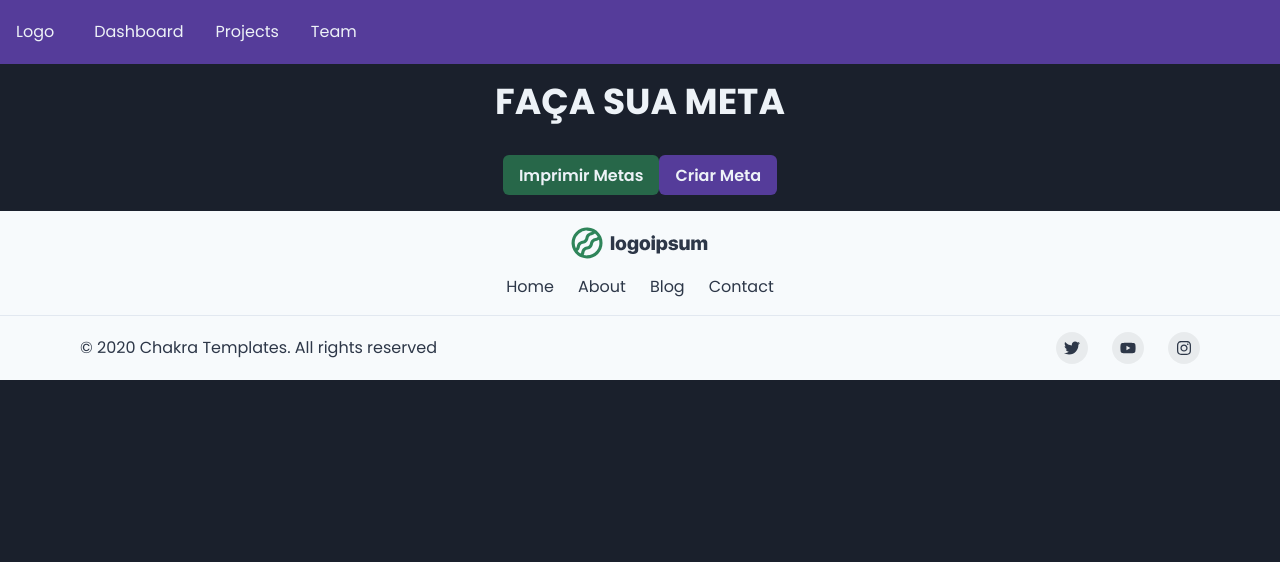
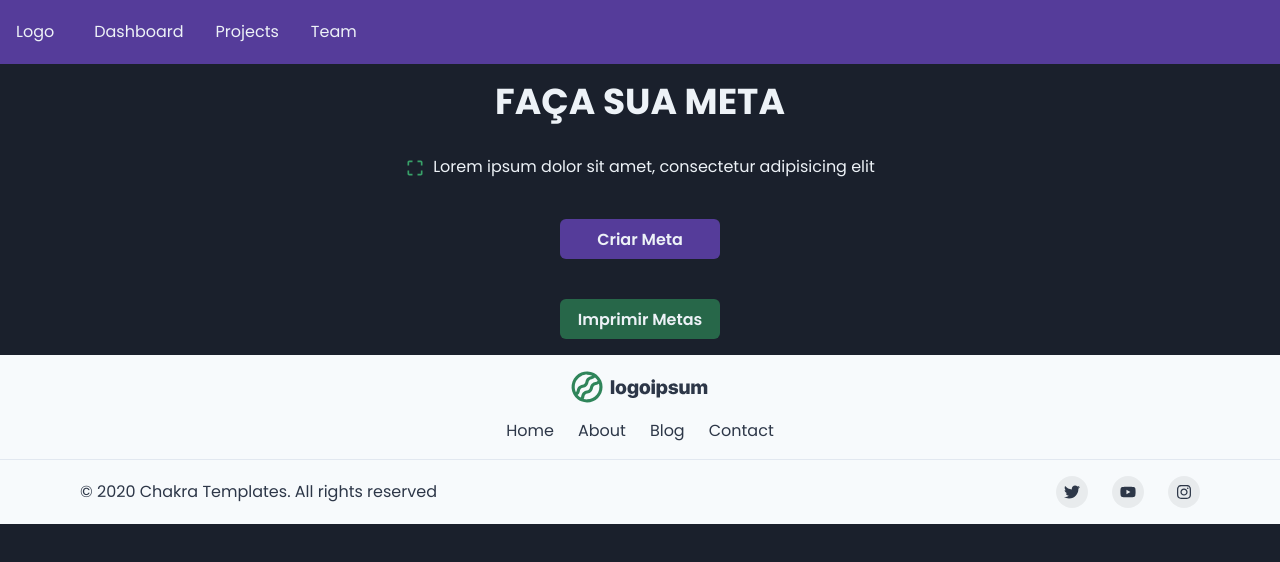
Before and after one commit to wesleywcr/FazAMeta, a Next.js app: page / in a window 1280 px wide. Shown: the top 562 px of the page. Built offline with nearby package versions, Linux system fonts and the light colour scheme.

Commit message:
fuction print screen

```diff
--- a/src/components/Modal/modal.tsx
+++ b/src/components/Modal/modal.tsx
@@ -26,6 +26,7 @@ export default function NewModal() {
   return (
     <>
       <Button
+        width={'10rem'}
         bg={'purple.700'}
         _hover={{ bg: 'gray.100', color: 'purple.700' }}
         onClick={onOpen}
--- a/src/pages/index.tsx
+++ b/src/pages/index.tsx
@@ -1,4 +1,13 @@
-import { Box, Button, Container, Heading } from '@chakra-ui/react'
+import {
+  Box,
+  Button,
+  Container,
+  Heading,
+  List,
+  ListIcon,
+  ListItem
+} from '@chakra-ui/react'
+import { MdCropFree } from 'react-icons/md'
 import Footer from 'components/Footer/footer'
 import NewModal from 'components/Modal/modal'
 import Navbar from 'components/Navbar/navbar'
@@ -21,15 +30,26 @@ export default function Home() {
           justify="center"
           align="center"
         >
+          <List spacing={3}>
+            <ListItem>
+              <ListIcon as={MdCropFree} color="green.500" w={5} h={5} />
+              Lorem ipsum dolor sit amet, consectetur adipisicing elit
+            </ListItem>
+          </List>
+          <Box m={10}>
+            <NewModal />
+          </Box>
+          <Box>
             <Link href={'/success'}>
               <Button
+                width={'10rem'}
                 bg={'green.700'}
                 _hover={{ bg: 'gray.100', color: 'green.700' }}
               >
                 Imprimir Metas
               </Button>
             </Link>
-          <NewModal />
+          </Box>
         </Container>
       </Box>
 
```
Also changed, not shown: src/pages/success/index.tsx (+13 -1 lines). Lines whose indentation alone changed are shown as unchanged.
